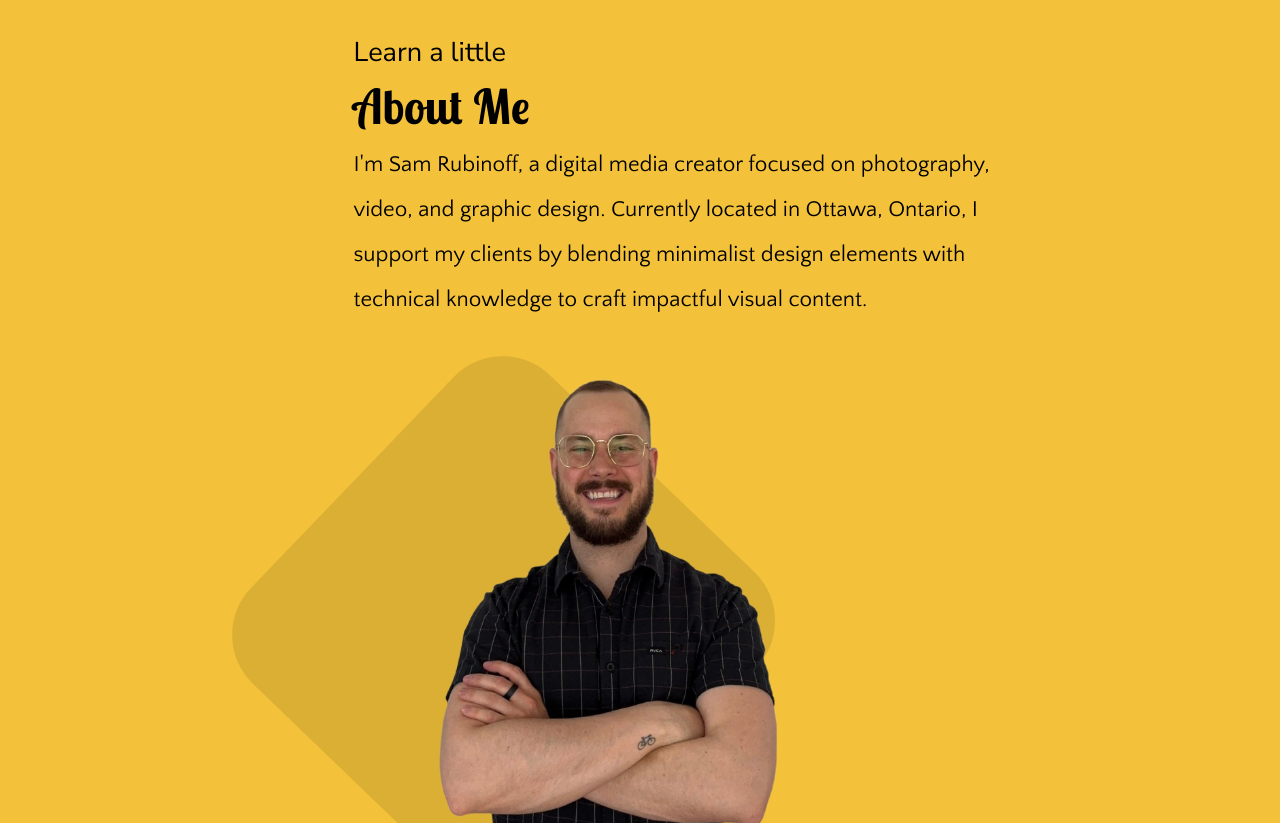
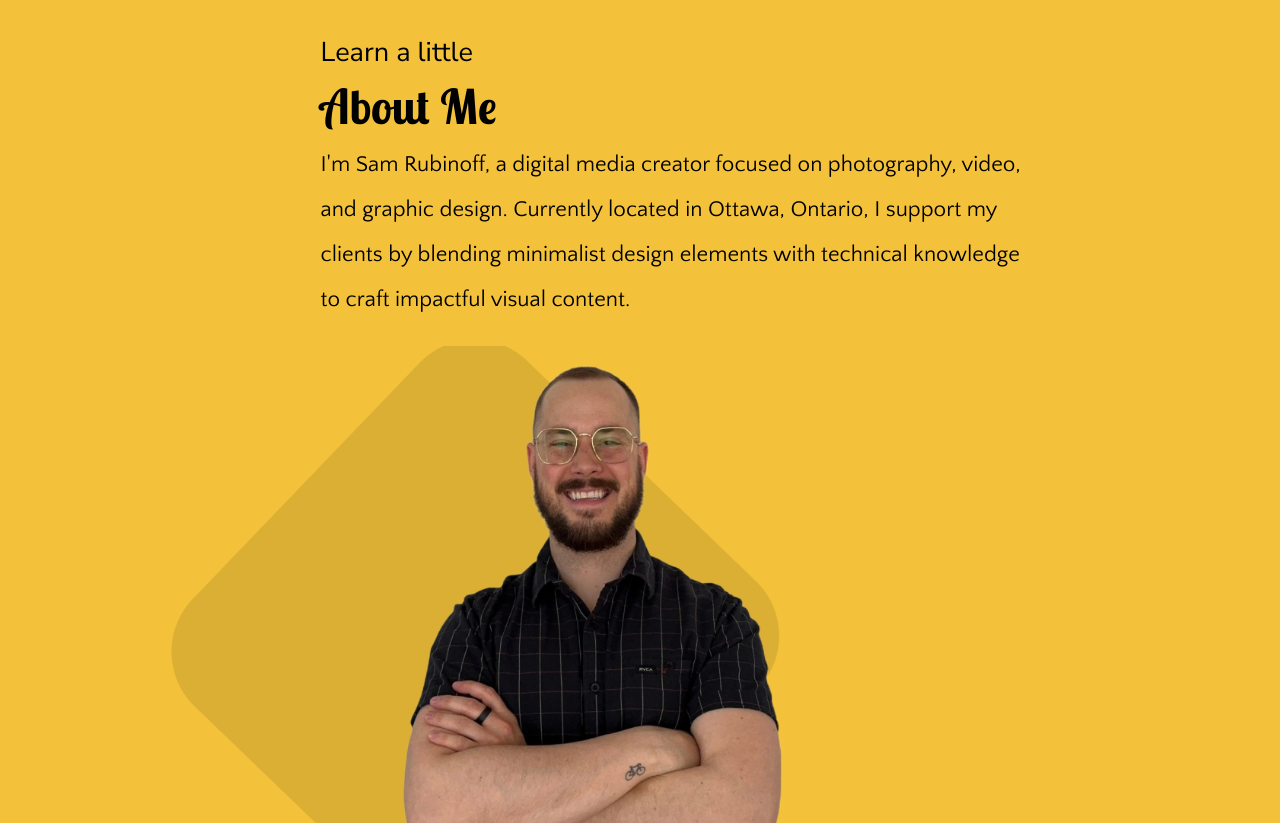
Before and after one commit to rubi0047/portfolio, a plain HTML site: page about.html in a window 1280 px wide. Shown: the part 129-952 px from the top of the page. Drawn offline with nearby package versions, Linux system fonts and the light colour scheme.

Commit message:
Update media queries and adjust layout for improved responsiveness across About, Index, and Portfolio sections

```diff
--- a/css/about.css
+++ b/css/about.css
@@ -51,15 +51,19 @@
 }
 
 /* Media Queries */
-/* Styles for Medium Screens (834x1464= iPad Pro 11") */
+/* Styles for Medium Screens (834x1194= iPad Pro 11") */
 @media (min-width: 833px) {
     .about-section {
         align-items: center;
-        margin-left: 95px;
+        margin-left: 79px;
     }
 
     .about-intro {
         font-size: 1.7rem;
+    }
+
+    .about-text {
+        max-width: 750px;
     }
 
     .about-title {
@@ -72,13 +76,14 @@
 
     /* Profile Section */
     .profile-2-section {
-        height: 70vh; /* Reduced height for less whitespace */
+        height: 76vh;
     }
 
     .about-image {
-        height: 75vh;
+        height: 84vh;
         width: auto;
-        margin-right: 260px;
+        margin-top: -70px;
+        margin-right: 315px;
     }
 }
 
@@ -89,12 +94,17 @@
         display: flex;
         flex-direction: row-reverse;
         align-items: center;
+        justify-content: center;
     }
 
     .about-section {
         align-items: center;
         margin: 0;
         margin-right: 20px;
+    }
+
+    .about-text {
+        max-width: 700px;
     }
 
     .about-intro {
--- a/css/index.css
+++ b/css/index.css
@@ -105,7 +105,7 @@
 }
 
 /* Media Queries */
-/* Styles for Medium Screens (834x1464= iPad Pro 11") */
+/* Styles for Medium Screens (834x1194= iPad Pro 11") */
 @media (min-width: 833px) {
     /* Welcome Section */
     .welcome-section {
--- a/css/portfolio.css
+++ b/css/portfolio.css
@@ -35,7 +35,7 @@
 }
 
 /* Media Queries */
-/* Styles for Medium Screens (834x1464= iPad Pro 11") */
+/* Styles for Medium Screens (834x1194= iPad Pro 11") */
 @media (min-width: 833px) {
     .portfolio-icon {
         width: 500px;
```
